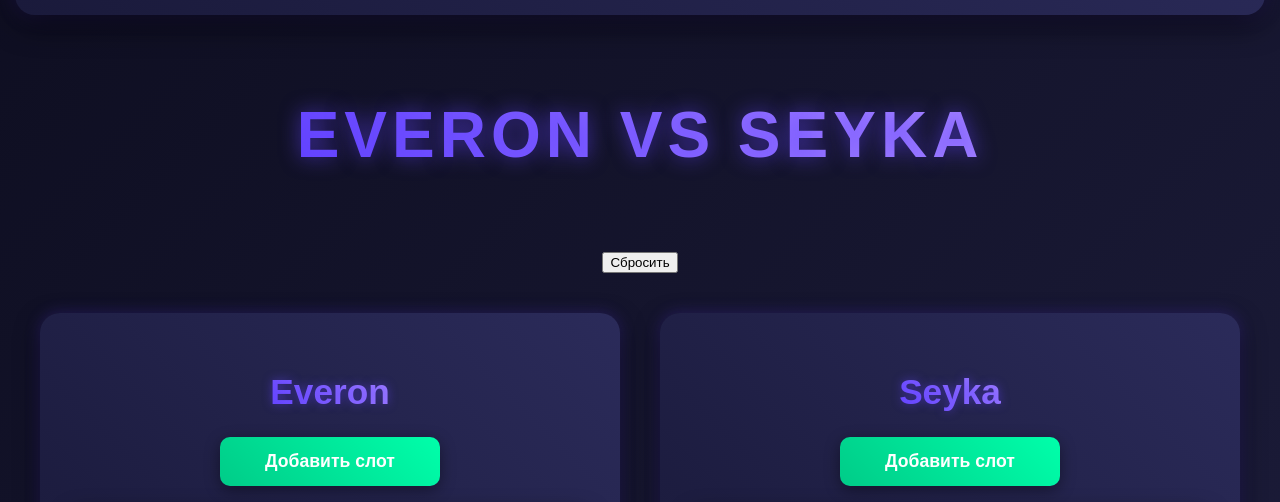
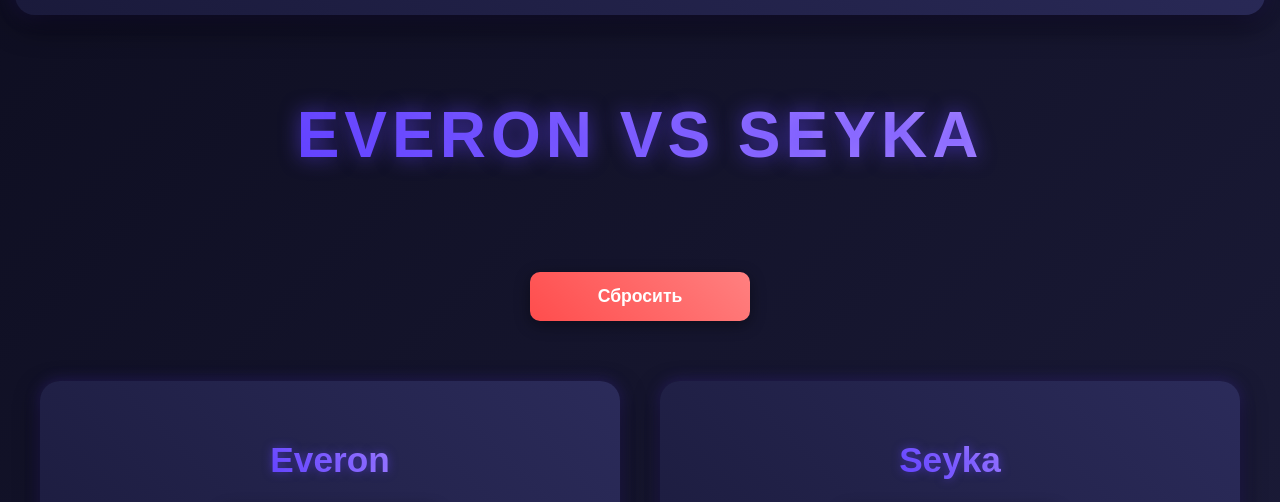
Before and after one commit to oneadie/EveronBattle, a plain HTML site: page index.html in a window 1280 px wide. Shown: the part 249-751 px from the top of the page. Drawn offline with Linux system fonts and the light colour scheme.

Commit message:
Update styles.css

```diff
--- a/styles.css
+++ b/styles.css
@@ -264,3 +264,25 @@ h2 {
     .battle-table th:nth-child(4), .battle-table td:nth-child(4) { width: 20%; }
     .battle-table th:nth-child(5), .battle-table td:nth-child(5) { width: 15%; }
 }
+
+#reset-all {
+    padding: 14px 20px;
+    border: none;
+    border-radius: 10px;
+    cursor: pointer;
+    font-weight: bold;
+    font-size: 1.1em;
+    width: 220px;
+    text-align: center;
+    box-shadow: 0 4px 15px rgba(0, 0, 0, 0.4);
+    transition: transform 0.3s ease, box-shadow 0.3s ease, background 0.3s ease;
+    background: linear-gradient(45deg, #ff4d4d, #ff8080);
+    color: #ffffff;
+    margin: 20px 0;
+}
+
+#reset-all:hover {
+    background: linear-gradient(45deg, #ff8080, #ff4d4d);
+    transform: scale(1.05);
+    box-shadow: 0 6px 20px rgba(0, 0, 0, 0.5);
+}
```
